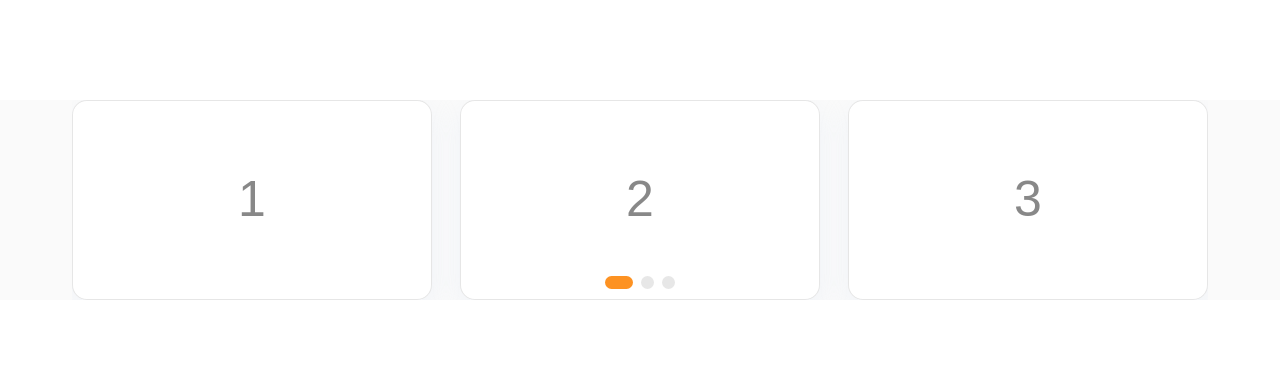
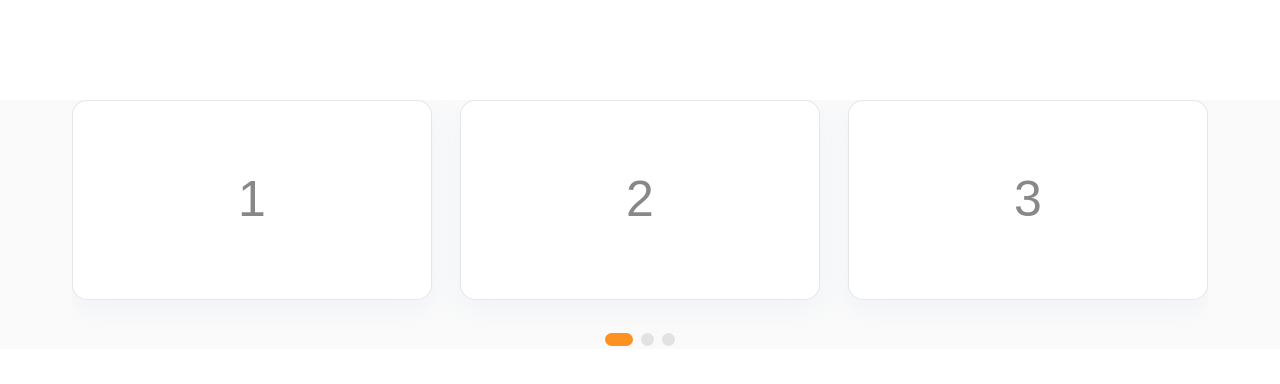
Before and after one commit to number-nine/test-sroller, a plain HTML site: page index.html in a window 1280 px wide. Drawn offline with nearby package versions, Linux system fonts and the light colour scheme.

Commit message:
pagination positin

```diff
--- a/sass/_swiper.scss
+++ b/sass/_swiper.scss
@@ -15,3 +15,8 @@
 
   border-radius: 7px;
 }
+
+.swiper-pagination {
+    position: unset;
+    margin-top: 31px;
+}
```
Also changed, not shown: css/main.css, 1 other file.
